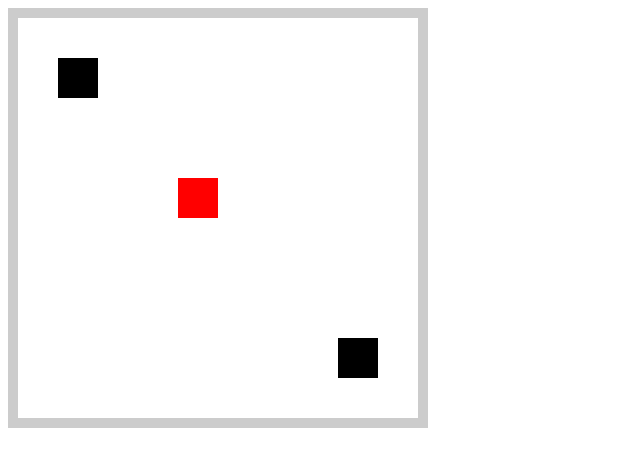
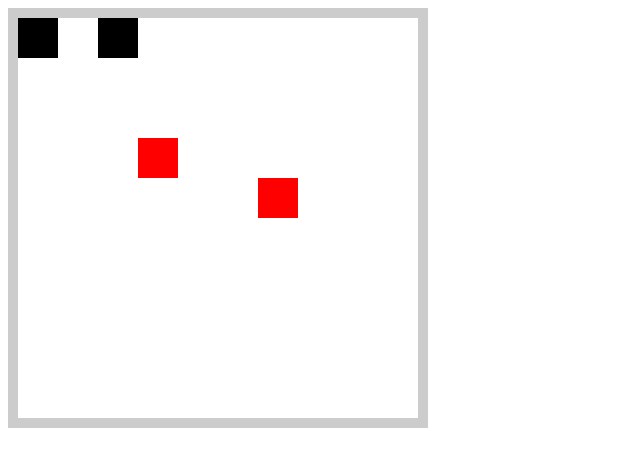
Before and after one commit to diegocent07/gamejs, a plain HTML site: page campojuego/client.html in a window 1280 px wide. Shown: the whole page, without its empty margins (0-640 px from the left). Drawn offline with Linux system fonts and the light colour scheme.

Commit message:
collision players fruits

```diff
--- a/campojuego/client.html
+++ b/campojuego/client.html
@@ -24,40 +24,69 @@
 
             function createGame() {
                 const state = {
-                    players: {
-                        'player1': { x:1, y: 1 },
-                        'player2': { x:8, y:8 }
-                    },
-                    fruits: {
-                        'fruit1': { x:4, y:4 }
+                    players: {},
+                    fruits: {}
+                }
+
+                function addPlayer(command) {
+                    const playerId = command.playerId
+                    const playerX = command.playerX
+                    const playerY = command.playerY
+
+                    state.players[playerId] = {
+                        x: playerX,
+                        y: playerY
                     }
+                }
+
+                function removePlayer(command) {
+                    const playerId = command.playerId
+
+                    delete state.players[playerId]
+                }
+
+                function addFruit(command) {
+                    const fruitId = command.fruitId
+                    const fruitX = command.fruitX
+                    const fruitY = command.fruitY
+
+                    state.fruits[fruitId] = {
+                        x: fruitX,
+                        y: fruitY
+                    }
+                }
+
+                function removeFruit(command) {
+                    const fruitId = command.fruitId
+
+                    delete state.fruits[fruitId]
                 }
 
 
                 function movePlayer(command){
-                    console.log(`Moving ${command.playerId} with ${command.keyPressed}`)
+                    //console.log(`Moving ${command.playerId} with ${command.keyPressed}`)
 
                     const acceptedMoves = {
                         ArrowUp(player) {
-                            console.log('Moving player up')
+                            //console.log('Moving player up')
                             if (player.y - 1 >=0) {
                                 player.y = player.y -1
                             }
                         },
                         ArrowRight(player) {
-                            console.log('Moving player right')
+                            //console.log('Moving player right')
                             if (player.x + 1 < screen.width) {
                                 player.x = player.x + 1
                             }
                         },
                         ArrowLeft(player) {
-                            console.log('Moving player left')
+                            //console.log('Moving player left')
                             if (player.x - 1 >=0) {
                                 player.x = player.x -1
                             }
                         },
                         ArrowDown(player) {
-                            console.log('Moving player down')
+                            //console.log('Moving player down')
                             if (player.y + 1 < screen.height) {
                                 player.y = player.y + 1
                             }
@@ -65,10 +94,13 @@
                     }
 
                     const keyPressed = command.keyPressed
+                    const playerId = command.playerId
                     const player = state.players[command.playerId]
                     const moveFunction = acceptedMoves[keyPressed]
-                    if (moveFunction){
+
+                    if (player && moveFunction){
                         moveFunction(player)
+                        checkForFruitCollision(playerId)
                     }
                     return // TEMP
 
@@ -92,8 +124,27 @@
                     }
                 }
 
+                function checkForFruitCollision(playerId) {
+                        const player = state.players[playerId]
+
+                        for (const fruitId in state.fruits) {
+                            const fruit = state.fruits[fruitId]
+                            console.log(`Checking ${playerId} and ${fruitId}`)
+
+                            if (player.x === fruit.x && player.y === fruit.y) {
+                                console.log(`COLLISION between ${playerId} and ${fruitId}`)
+                                removeFruit({ fruitId: fruitId })
+                            }
+                        }
+
+                }
+
                 return {
                     movePlayer,
+                    addPlayer,
+                    removePlayer,
+                    addFruit,
+                    removeFruit,
                     state
                 }
 
@@ -101,6 +152,11 @@
             const game = createGame()
             const keyboardListener = createKeyboardListener()
             keyboardListener.subscribe(game.movePlayer)
+
+            game.addPlayer({ playerId: 'player1', playerX: 0, playerY: 0})
+            game.addPlayer({ playerId: 'player2', playerX: 2, playerY: 0})
+            game.addFruit({ fruitId: 'fruit1', fruitX: 3, fruitY: 3})
+            game.addFruit({ fruitId: 'fruit2', fruitX: 6, fruitY: 4})
 
             function createKeyboardListener() {
                 const state = {
```
